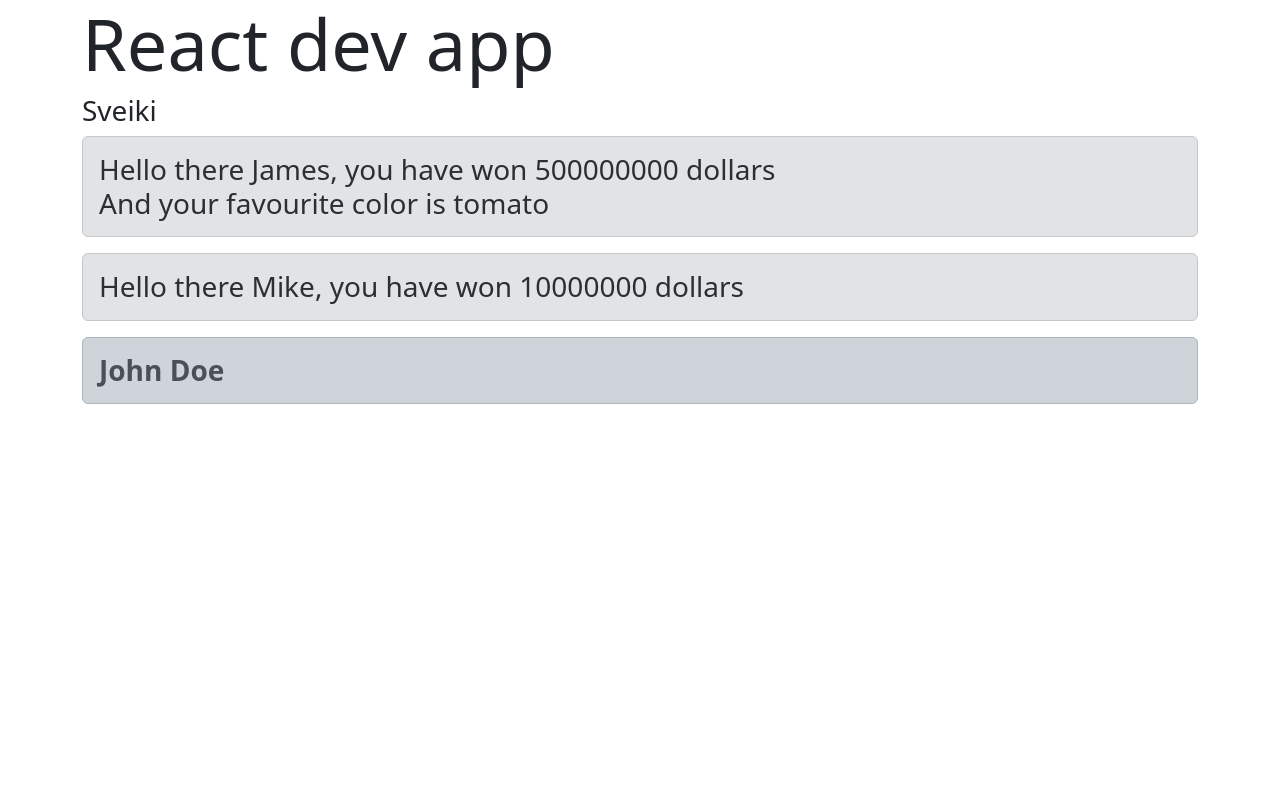
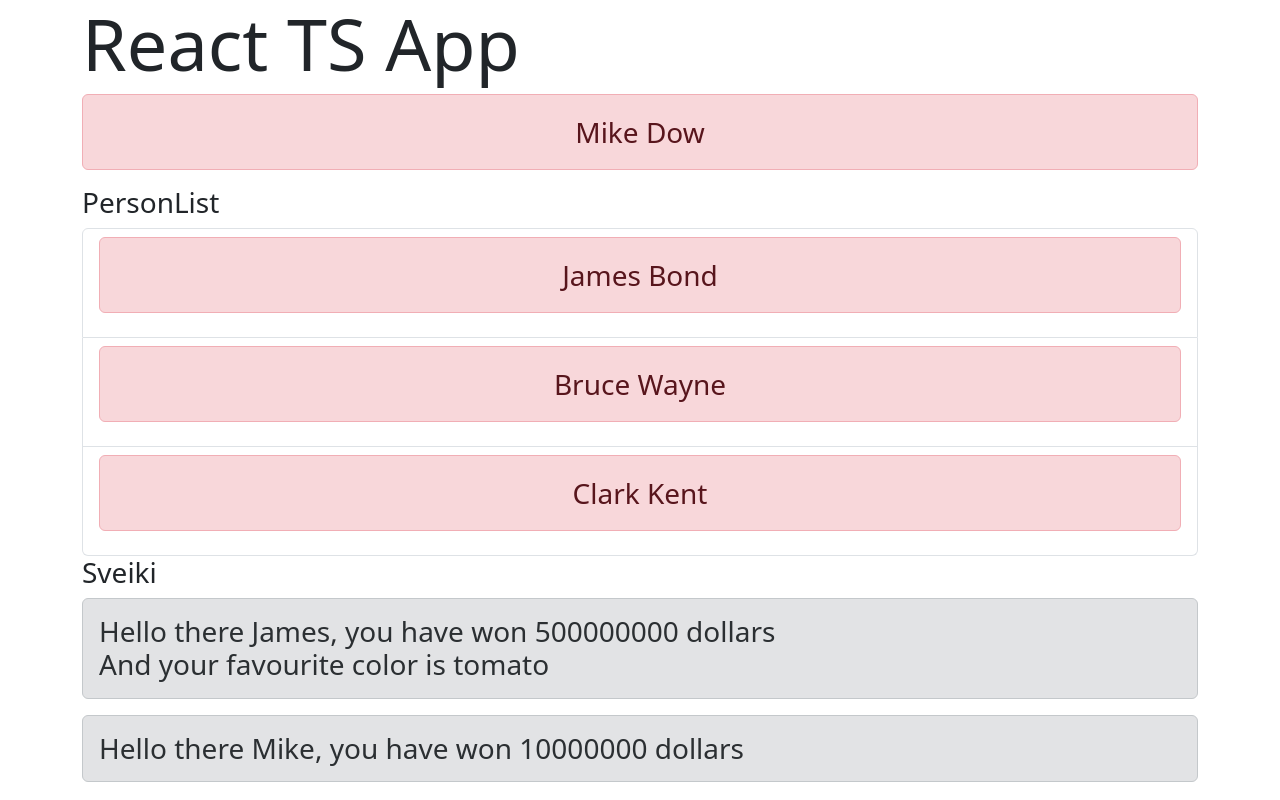
Before and after one commit to Tanastris/18_react_ts_intro, a React (Vite) app: page / in a window 1280 px wide. Built offline with nearby package versions, Linux system fonts and the light colour scheme.

Commit message:
person list

```diff
--- a/src/App.tsx
+++ b/src/App.tsx
@@ -1,15 +1,40 @@
 import Greet from './components/Greet';
 import Heading from './components/Heading';
 import Person from './components/Person';
+import PersonList from './components/PersonList';
+
+type PersonObj = {
+  firstName: string;
+  lastName: string;
+};
 
 function App() {
+  const perObj: PersonObj = {
+    firstName: 'Mike',
+    lastName: 'Dow',
+  };
+  const personArr: PersonObj[] = [
+    {
+      firstName: 'James',
+      lastName: 'Bond',
+    },
+    {
+      firstName: 'Bruce',
+      lastName: 'Wayne',
+    },
+    {
+      firstName: 'Clark',
+      lastName: 'Kent',
+    },
+  ];
   return (
     <div className='container'>
-      <h1 className='display-2'>React dev app</h1>
-      <Heading title='Sveiki' />
+      <h2 className='display-2'>React TS App</h2>
+      <Person item={perObj} />
+      <PersonList list={personArr} />
+      <Heading title={'Sveiki'} />
       <Greet name='James' amount={500_000_000} favColor='tomato' />
       <Greet name='Mike' amount={10_000_000} />
-      <Person firstName='John' lastName='Doe' />
     </div>
   );
 }
--- a/src/components/Person.tsx
+++ b/src/components/Person.tsx
@@ -1,23 +1,24 @@
-// Person component
-// priima first name ir lastname abu stringai
-
-// jsx  atvaizduojam su siek tiek stiliaus varda ir pavarde
-
-// importuojam i app.tsx
-
-// priima objekta kuris turi first name ir last name abu stringai
-
 type PersonProps = {
-  firstName: string;
-  lastName: string;
+  item: {
+    firstName: string;
+    lastName: string;
+  };
 };
-
-function Person(props: PersonProps) {
+// Person componentas
+export default function Person(props: PersonProps) {
   return (
-    <h3 className='fw-bold alert alert-dark'>
-      {props.firstName} {props.lastName}
-    </h3>
+    <div>
+      <div className='alert alert-danger text-center fs-3'>
+        {props.item.firstName} {props.item.lastName}
+      </div>
+    </div>
   );
 }
 
-export default Person;
+// priima 2 props, firstName ir lastName abu stringai
+
+// jsx atvaizduojam su siek tiek stiliaus varda ir pavarde
+
+// importuojam i App.tsx
+
+// (2varijantas) priima objekta kuris turi viduje 2 savybes firstName ir lastName abu stringai
--- /dev/null
+++ b/src/components/PersonList.tsx
@@ -0,0 +1,22 @@
+import Person from './Person';
+
+type PersonListProps = {
+  list: {
+    firstName: string;
+    lastName: string;
+  }[];
+};
+export default function PersonList(props: PersonListProps) {
+  return (
+    <div>
+      <h3>PersonList</h3>
+      <ul className='list-group'>
+        {props.list.map((pObj) => (
+          <li key={pObj.firstName} className='list-group-item'>
+            <Person item={pObj} />
+          </li>
+        ))}
+      </ul>
+    </div>
+  );
+}
```
